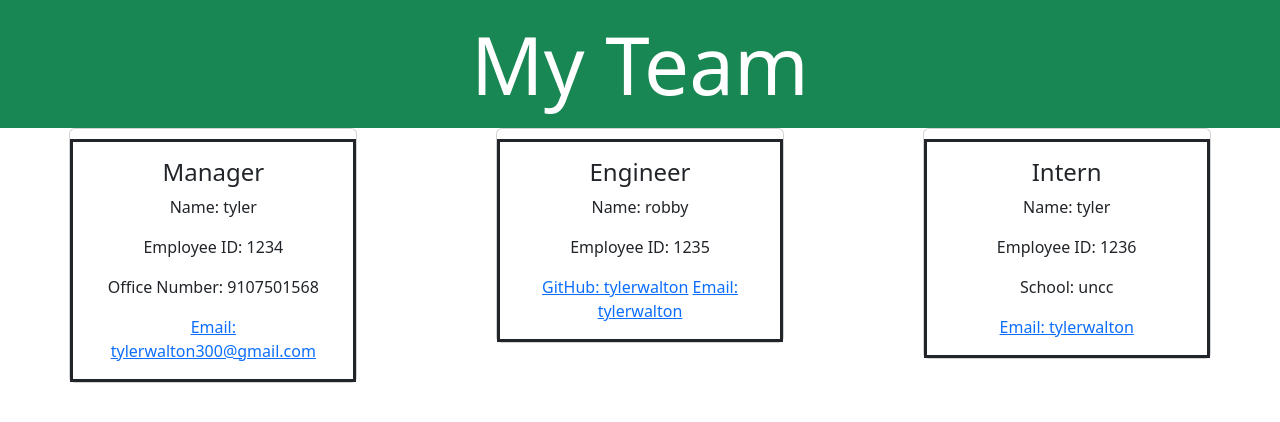
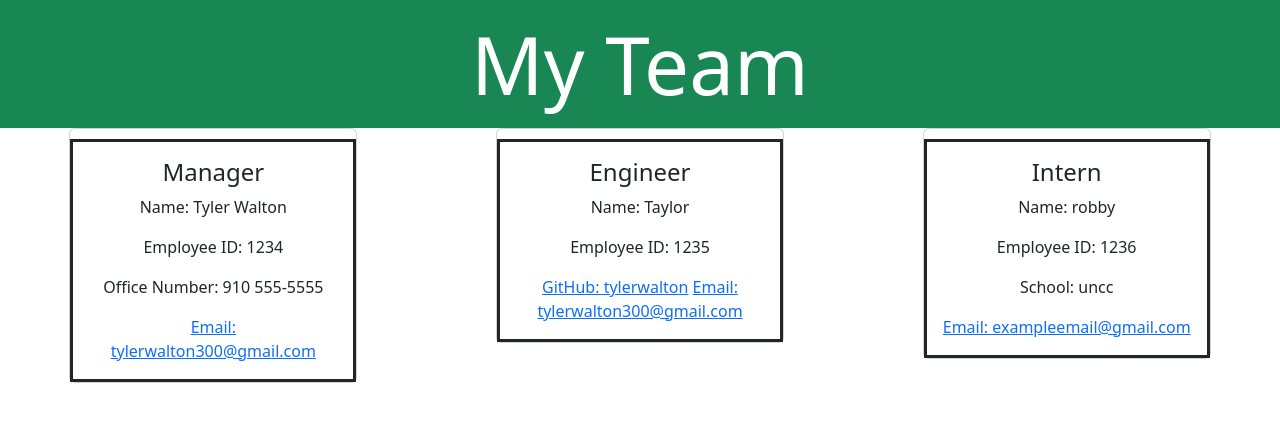
Before and after one commit to tylerwalton/profile-generator, a website: page dist/index.html in a window 1280 px wide. Drawn offline with nearby package versions, Linux system fonts and the light colour scheme.

Commit message:
readme content

```diff
--- a/dist/index.html
+++ b/dist/index.html
@@ -14,9 +14,9 @@
     <div class="card row align-items-center" style="width: 18rem;">
     <div class="card-body col" id="card-main-body">
     <h4 class="card-title"> Manager</h5>
-    <p class="card-text">Name: tyler</p>
+    <p class="card-text">Name: Tyler Walton</p>
     <p class="card-text">Employee ID: 1234</p>
-    <p class="card-text">Office Number: 9107501568</p>
+    <p class="card-text">Office Number: 910 555-5555</p>
     <a href="mailto:tylerwalton300@gmail.com" class="card-link">Email: tylerwalton300@gmail.com</a>
   </div>
   </div>
@@ -25,20 +25,20 @@
     <div class="card row align-items-center" style="width: 18rem;">
     <div class="card-body col" id="card-main-body">
     <h4 class="card-title"> Engineer</h5>
-    <p class="card-text">Name: robby</p>
+    <p class="card-text">Name: Taylor</p>
     <p class="card-text">Employee ID: 1235</p>
     <a href="https://github.com/tylerwalton">GitHub: tylerwalton</a>
-    <a href="mailto:tylerwalton" class="card-link">Email: tylerwalton</a>
+    <a href="mailto:tylerwalton300@gmail.com" class="card-link">Email: tylerwalton300@gmail.com</a>
   </div>
   </div>
 </div><div class= "container text-center">
     <div class="card row align-items-center" style="width: 18rem;">
     <div class="card-body col" id="card-main-body">
     <h4 class="card-title"> Intern</h5>
-    <p class="card-text">Name: tyler</p>
+    <p class="card-text">Name: robby</p>
     <p class="card-text">Employee ID: 1236</p>
     <p class="card-text">School: uncc</p>
-    <a href="mailto:tylerwalton"class="card-link">Email: tylerwalton</a>
+    <a href="mailto:exampleemail@gmail.com"class="card-link">Email: exampleemail@gmail.com</a>
   </div>
   </div>
 </div>
```
Also changed, not shown: README.md.
